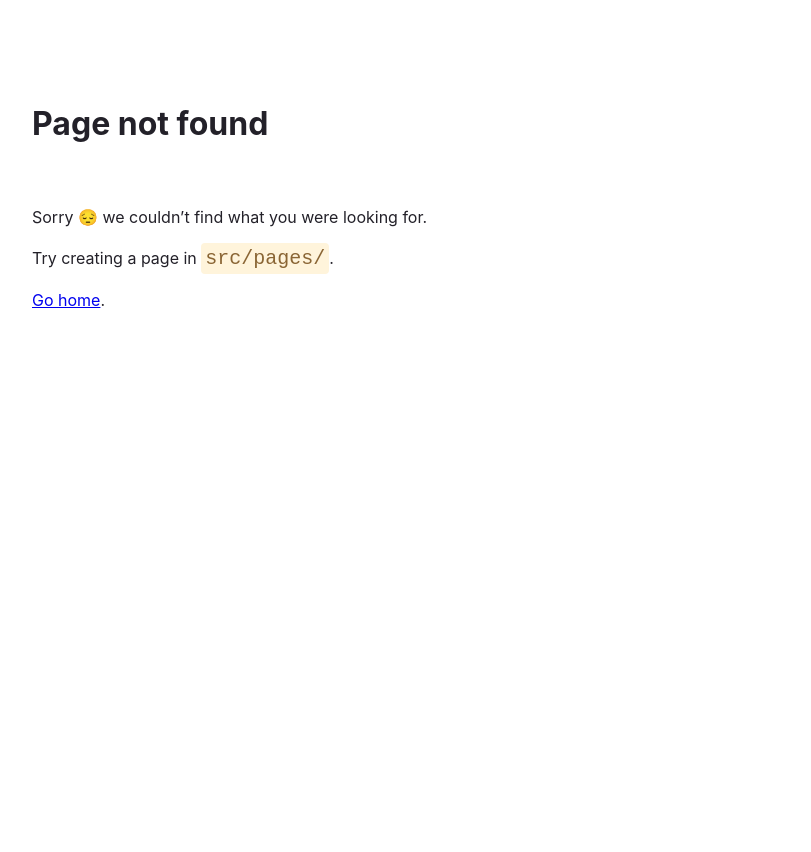
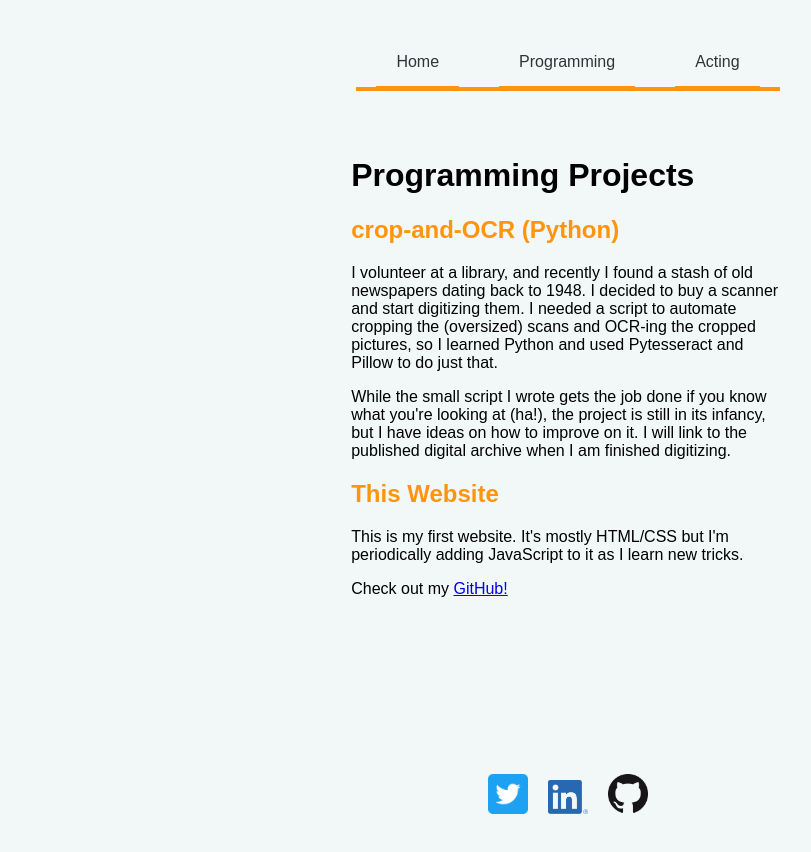
Before and after one commit to stendur/stendur.github.io, a Gatsby site: page /programming in a window 1280 px wide. Before the commit this address had no page. Shown: the whole page, without its empty margins (72-883 px from the left). Before the commit the page ends 800 px from the top, so only its background shows below. Built offline with nearby package versions, Linux system fonts and the light colour scheme; Gatsby itself is replaced by a stand-in of ours.

```diff
--- a/gatsby-config.js
+++ b/gatsby-config.js
@@ -2,5 +2,5 @@
   siteMetadata: {
     title: "my-portfolio",
   },
-  plugins: [],
+  plugins: [`gatsby-plugin-sass`],
 };
--- a/package.json
+++ b/package.json
@@ -16,7 +16,9 @@
   },
   "dependencies": {
     "gatsby": "^3.4.1",
+    "gatsby-plugin-sass": "^4.5.0",
     "react": "^17.0.1",
-    "react-dom": "^17.0.1"
+    "react-dom": "^17.0.1",
+    "sass": "^1.32.13"
   }
 }
--- a/src/components/footer.js
+++ b/src/components/footer.js
@@ -1,6 +1,6 @@
 import * as React from 'react'
 import { Link } from 'gatsby'
-import styles from '../styles/footer.module.css'
+import styles from '../styles/footer.module.scss'
 import twitterLogo from "../images/Twitter.png"
 import linkedinLogo from "../images/LinkedIn-Logos/Li-In-Bug.png"
 import githubLogo from "../images/GitHub-Mark-64px.png"
--- a/src/components/header.js
+++ b/src/components/header.js
@@ -1,12 +1,12 @@
 import * as React from "react"
 import me from "../images/pictures/Steve_HS30.jpg"
-import styles from "../styles/header.module.css"
+import headerStyles from "../styles/header.module.scss"
 
 const Header = () => {
     return (
         <header>
             <h1>Steven Piccirelli</h1>
-            <img class="headshot" src={me} alt="Steve"></img>
+            <img class=".headshot" src={me} alt="Steve" />
         </header>
     )
 }
--- /dev/null
+++ b/src/components/layout.js
@@ -0,0 +1,20 @@
+import React from 'react'
+import Navbar from "../components/navbar"
+import Footer from "../components/footer"
+import * as layoutStyles from "../styles/layout.module.scss"
+
+
+
+const Layout = (props) => {
+    return (
+        <div className={layoutStyles.container}>
+            <div className={layoutStyles.content}>
+                <Navbar></Navbar>
+                {props.children}
+            </div>
+            <Footer></Footer>
+        </div>
+    )
+}
+
+export default Layout
--- a/src/components/navbar.js
+++ b/src/components/navbar.js
@@ -1,8 +1,8 @@
 import * as React from 'react'
 import { Link } from 'gatsby'
-import styles from '../styles/navbar.module.css'
+import * as navStyles from '../styles/navbar.module.scss'
 
-const Navbar = ({currentPage}) => {
+const Navbar = () => {
     return (
             <nav>
                     <a><Link to="/">Home</Link></a>
--- /dev/null
+++ b/src/pages/programming.js
@@ -0,0 +1,33 @@
+import * as React from "react"
+import Layout from "../components/layout"
+
+const Programming = () => {
+  return (
+    <Layout>
+      <body>
+      <header>
+        <h1>Programming Projects</h1>
+      </header>
+
+      <main>
+        <article class="article1">
+          <h2>crop-and-OCR (Python)</h2>
+          <p>I volunteer at a library, and recently I found a stash of old newspapers dating back to 1948.
+           I decided to buy a scanner and start digitizing them. I needed a script to automate
+         cropping the (oversized) scans and OCR-ing the cropped pictures, so I learned Python and used Pytesseract and Pillow to do just that.</p>
+        <p>While the small script I wrote gets the job done if you know what you're looking at (ha!), the project is still in its infancy,
+        but I have ideas on how to improve on it. I will link to the published digital archive when I am finished digitizing.</p>
+        </article>
+        <article class="article1">
+          <h2>This Website</h2>
+          <p>This is my first website. It's mostly HTML/CSS but I'm periodically adding JavaScript to it as I learn new tricks.</p>
+          <p>Check out my <a class="link" href="https://github.com/stendur">GitHub!</a></p>
+        </article>
+      </main>
+      </body>
+    </Layout>
+
+  )
+}
+
+export default Programming
--- a/src/styles/global.module.css
+++ b/src/styles/layout.module.scss
@@ -49,6 +49,7 @@
       flex-direction: column;
       justify-content: center;
       align-items: center;
+      min-height: 100vh;
     }
 
     /*******MAIN******/
@@ -105,6 +106,7 @@
       flex-direction: column;
       justify-content: center;
       align-items: center;
+      min-height: 100vh;
     }
 
     /*******MAIN******/
@@ -173,6 +175,10 @@
     flex-direction: column;
     justify-content: center;
     align-items: center;
+    min-height: 100vh;
+  }
+  .content {
+    flex-grow: 1;
   }
 
   /*******MAIN******/
```
Also changed, not shown: src/components/actingImages.js (added, +22 -0 lines), src/pages/acting.js (added, +14 -0 lines), src/pages/index.js (+12 -7 lines), src/styles/header.module.scss (renamed from src/styles/header.module.css, +8 -13 lines), src/styles/acting.module.scss (added), src/styles/footer.module.scss (line endings or trailing spaces), src/styles/navbar.module.scss (renamed from src/styles/navbar.module.css), 1 other file.
